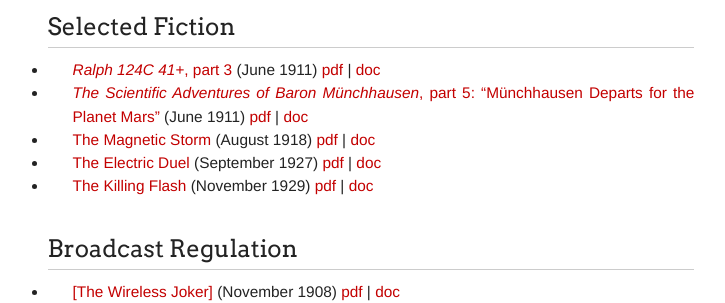
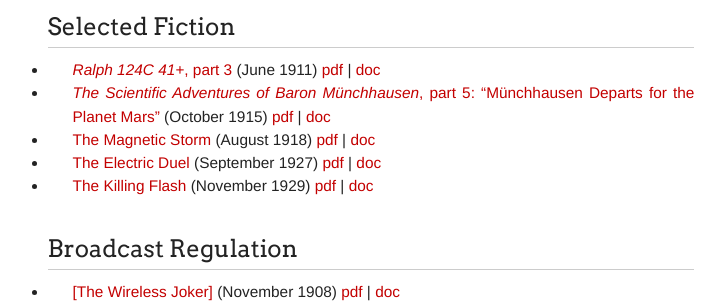
Before and after one commit to gwijthoff/perversity_of_things, a Jekyll site: the page built from TOC_thematic.md, in a window 1280 px wide and 900 px high, scrolled down 387 px. Shown: the part 152-455 px from the top of the window, without its empty margins (244-969 px from the left). Built offline with Jekyll 4.4.1, drawn with Linux system fonts in a browser that asks for light colours.

Commit message:
formatting

```diff
--- a/TOC_thematic.md
+++ b/TOC_thematic.md
@@ -27,7 +27,7 @@ Thematic Contents
 ---------------------------------------
 
 - [*Ralph 124C 41+*, part 3](http://gernsback.wythoff.net/191106_ralph3.html) (June 1911) [pdf](https://github.com/gwijthoff/perversity_of_things/blob/gh-pages/typeset_drafts/191106_ralph3.pdf?raw=true) \| [doc](https://github.com/gwijthoff/perversity_of_things/blob/gh-pages/typeset_drafts/191106_ralph3.docx)
-- [*The Scientific Adventures of Baron Münchhausen*, part 5: "Münchhausen Departs for the Planet Mars"](http://gernsback.wythoff.net/191510_munchhausen5.html) (June 1911) [pdf](https://github.com/gwijthoff/perversity_of_things/blob/gh-pages/typeset_drafts/191510_munchhausen5.pdf?raw=true) \| [doc](https://github.com/gwijthoff/perversity_of_things/blob/gh-pages/typeset_drafts/191510_munchhausen5.docx)
+- [*The Scientific Adventures of Baron Münchhausen*, part 5: "Münchhausen Departs for the Planet Mars"](http://gernsback.wythoff.net/191510_munchhausen5.html) (October 1915) [pdf](https://github.com/gwijthoff/perversity_of_things/blob/gh-pages/typeset_drafts/191510_munchhausen5.pdf?raw=true) \| [doc](https://github.com/gwijthoff/perversity_of_things/blob/gh-pages/typeset_drafts/191510_munchhausen5.docx)
 - [The Magnetic Storm](http://gernsback.wythoff.net/191808_magnetic_storm.html) (August 1918) [pdf](https://github.com/gwijthoff/perversity_of_things/blob/gh-pages/typeset_drafts/191808_magnetic_storm.pdf?raw=true) \| [doc](https://github.com/gwijthoff/perversity_of_things/blob/gh-pages/typeset_drafts/191808_magnetic_storm.docx)
 - [The Electric Duel](http://gernsback.wythoff.net/192709_electric_duel.html) (September 1927) [pdf](https://github.com/gwijthoff/perversity_of_things/blob/gh-pages/typeset_drafts/192709_electric_duel.pdf?raw=true) \| [doc](https://github.com/gwijthoff/perversity_of_things/blob/gh-pages/typeset_drafts/192709_electric_duel.docx)
 - [The Killing Flash](http://gernsback.wythoff.net/192911_killing_flash.html) (November 1929) [pdf](https://github.com/gwijthoff/perversity_of_things/blob/gh-pages/typeset_drafts/192911_killing_flash.pdf?raw=true) \| [doc](https://github.com/gwijthoff/perversity_of_things/blob/gh-pages/typeset_drafts/192911_killing_flash.docx)
```
Also changed, not shown: 191510_munchhausen5.md (+10 -1 lines).
